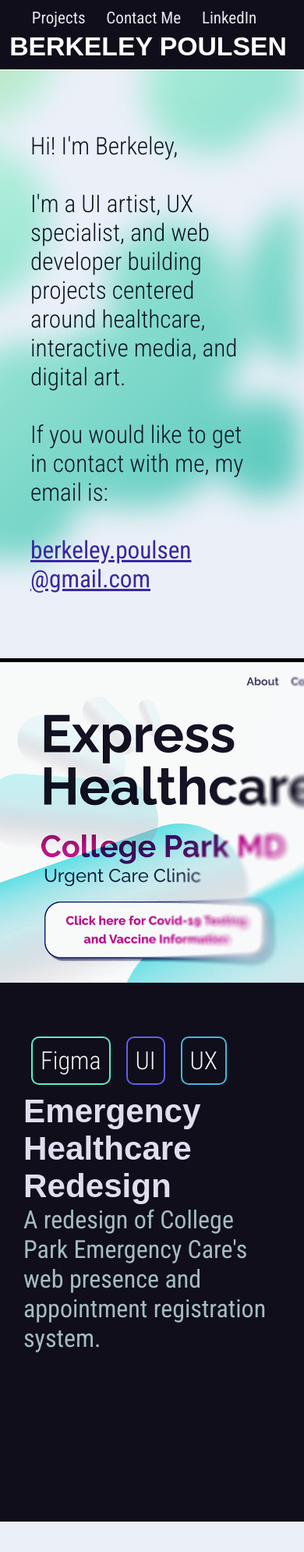
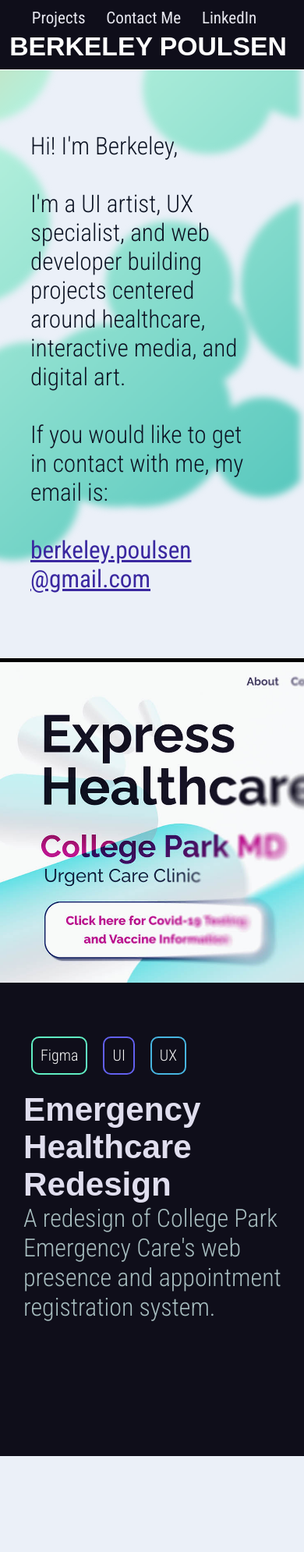
Before and after one commit to BerkeleyPoulsen/BerkeleyPoulsen.github.io, a plain HTML site: page index.html in a window 390 px wide. Shown: the top 1990 px of the page at 78% size. Drawn offline with nearby package versions, Linux system fonts and the light colour scheme.

Commit message:
Update index.html

```diff
--- a/index.html
+++ b/index.html
@@ -230,6 +230,7 @@
         height: 100vh;
         padding: 100px;
         height: 70vh;
+
     }
     .port{
         padding: 5vh;
@@ -356,7 +357,6 @@
        height: 150%;
        margin-left: -200px;
        z-index: -600;
-
     }
     #background{
         position: fixed;
@@ -364,7 +364,6 @@
         margin: 0px;
         width: 150%;
         height: 150%;
-        margin-left: -200px;
         z-index: -1000;
         background: rgb(236, 246, 255);
     }
@@ -388,7 +387,8 @@
         }
         .portSecondary{
             width: 85vw;
-            height: 50vh;
+            height: 40vh;
+            font-weight: 300;
         }
         .port{
             width: 100vw;
@@ -403,6 +403,9 @@
         }
         .tool p{
             margin-top: -70px;
+            font-size: 20px;
+            text-align: center;
+            height: 25px;
         }
     }
 </style>
@@ -453,7 +456,7 @@
         }
         ctx.fillStyle = grd;
         ctx.fill();
-        canvas.style.webkitFilter = "blur(20px)";
+        canvas.style.webkitFilter = "blur(5px)";
         moveBoxes();
     }
     var angle = 0;
@@ -532,4 +535,8 @@
     window.addEventListener("scroll", parallax, false);
     scrollFunction();
 
+var canvas = document.getElementById("top");
+var ctx = canvas.getContext("2d");
+ctx.font = "30px Arial";
+ctx.fillText("Hello World", 10, 50);
 </script>
```
